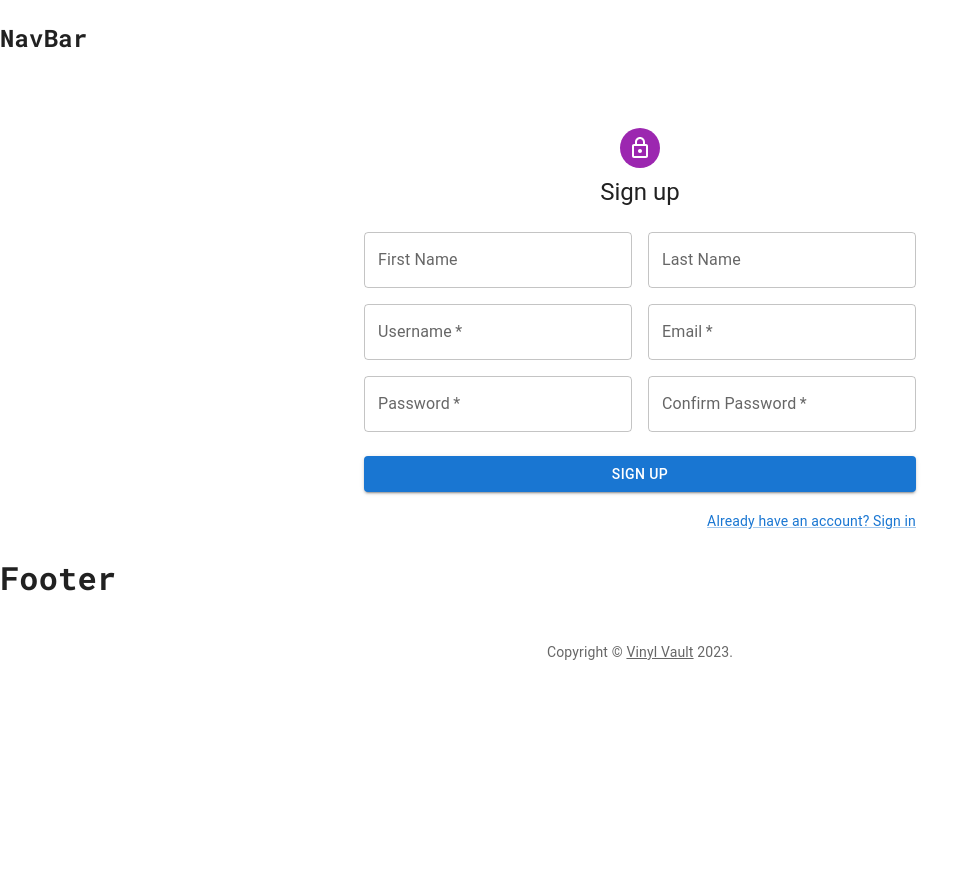
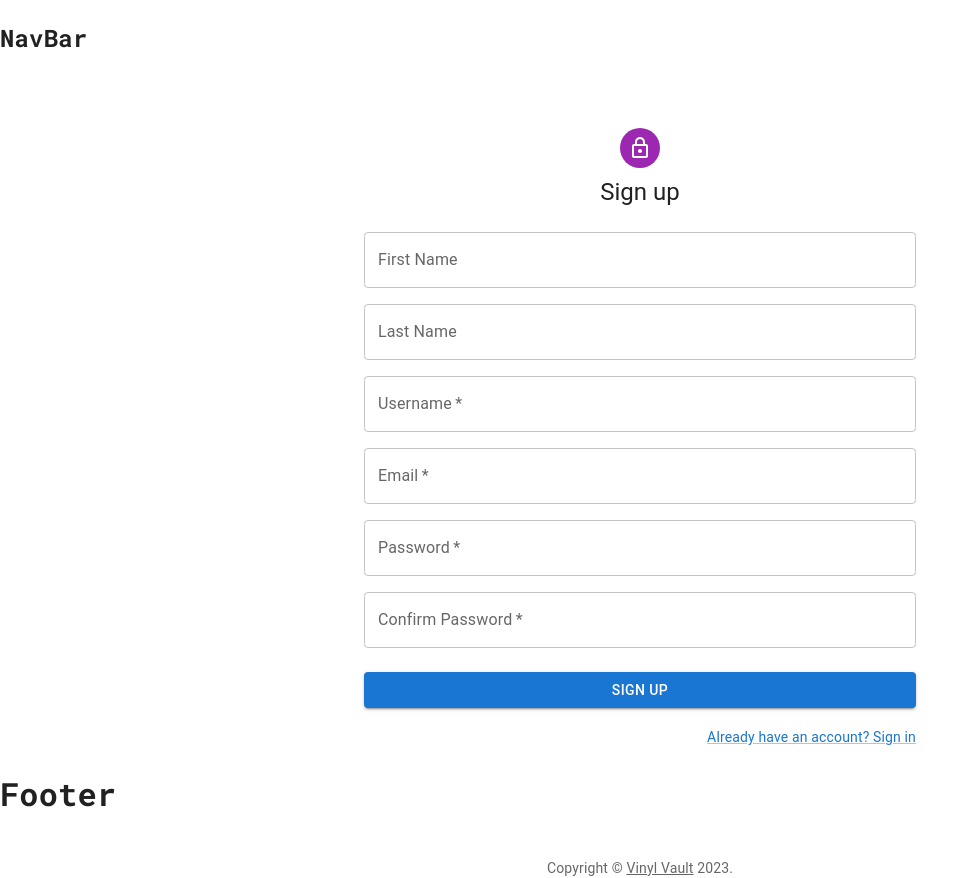
Before and after one commit to Brett-Abramson/vinyl-vault-v2, a Next.js app in the folder frontend/: page /auth/register in a window 1280 px wide. Shown: the whole page, without its empty margins (0-979 px from the left). Before the commit the page ends 800 px from the top, so only its background shows below. Built offline with nearby package versions, Linux system fonts and the light colour scheme; no server answers.

Commit message:
removed full width as a config variable from form

```diff
--- a/frontend/components/forms/Form.tsx
+++ b/frontend/components/forms/Form.tsx
@@ -11,7 +11,6 @@ interface Config {
   type: string;
   value: string;
   required?: boolean;
-  fullWidth?: boolean;
 }
 
 interface Props {
@@ -31,7 +30,7 @@ const Form = ({
 }: Props) => {
   return (
     <Box component="form" noValidate onSubmit={handleSubmit} sx={{ mt: 3 }}>
-      <Grid container spacing={2}>
+      <Grid container columns={1} spacing={2}>
         {config.map((input) => (
           <Input
             key={input.name}
@@ -41,7 +40,6 @@ const Form = ({
             handleChange={handleChange}
             value={input.value}
             required={input.required}
-            fullWidth={input.fullWidth}
           >
             {input.label}
           </Input>
--- a/frontend/components/forms/Input.tsx
+++ b/frontend/components/forms/Input.tsx
@@ -21,7 +21,6 @@ const Input = ({
   value,
   children,
   required = false,
-  fullWidth = true,
 }: Props) => {
   return (
     <Grid item xs={12} sm={6}>
--- a/frontend/components/forms/RegisterForm.tsx
+++ b/frontend/components/forms/RegisterForm.tsx
@@ -23,7 +23,6 @@ const RegisterForm = () => {
       type: "text",
       value: first_name,
       required: false,
-      fullWidth: false,
     },
     {
       label: "Last Name",
@@ -31,7 +30,6 @@ const RegisterForm = () => {
       type: "text",
       value: last_name,
       required: false,
-      fullWidth: false,
     },
     {
       label: "Username",
@@ -39,7 +37,6 @@ const RegisterForm = () => {
       type: "text",
       value: username,
       required: true,
-      fullWidth: true,
     },
     {
       label: "Email",
@@ -47,7 +44,6 @@ const RegisterForm = () => {
       type: "email",
       value: email,
       required: true,
-      fullWidth: true,
     },
     {
       label: "Password",
@@ -55,7 +51,6 @@ const RegisterForm = () => {
       type: "password",
       value: password,
       required: true,
-      fullWidth: true,
     },
     {
       label: "Confirm Password",
@@ -63,7 +58,6 @@ const RegisterForm = () => {
       type: "password",
       value: re_password,
       required: true,
-      fullWidth: true,
     },
   ];
 
```
